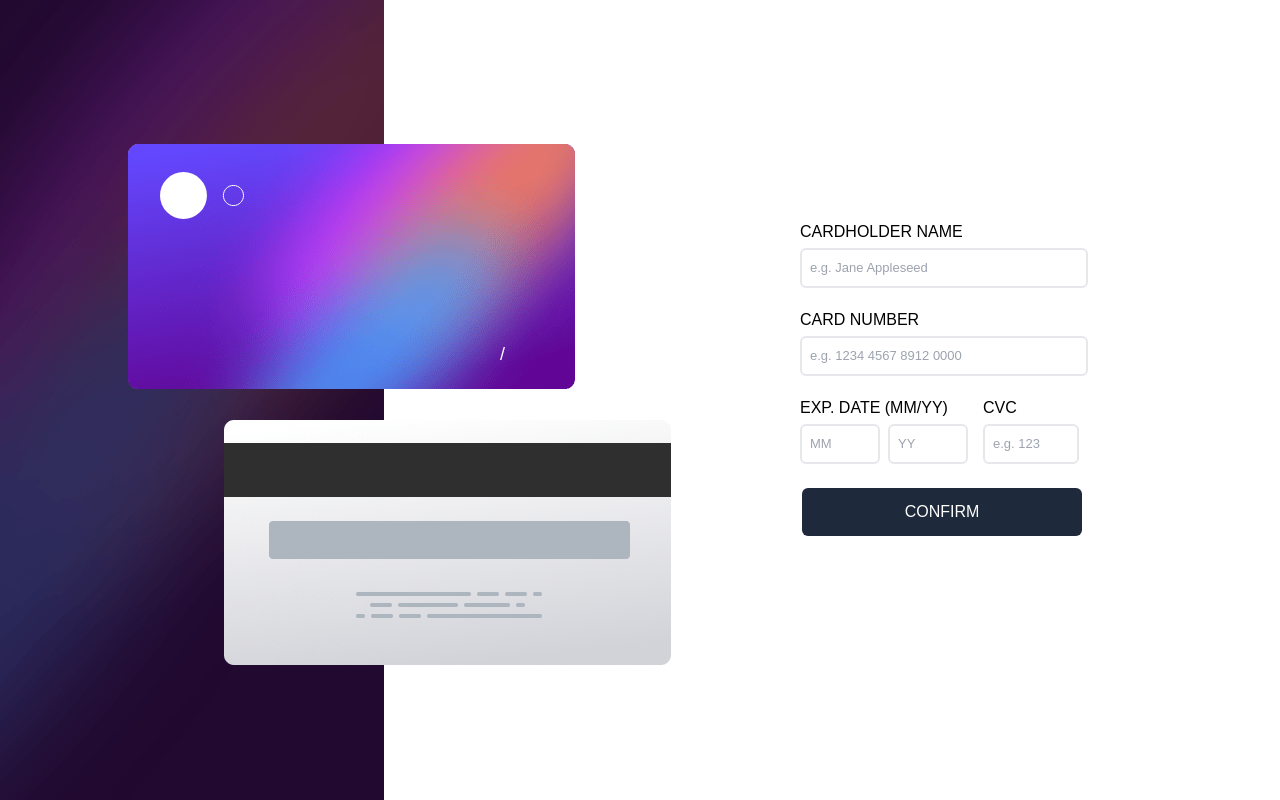
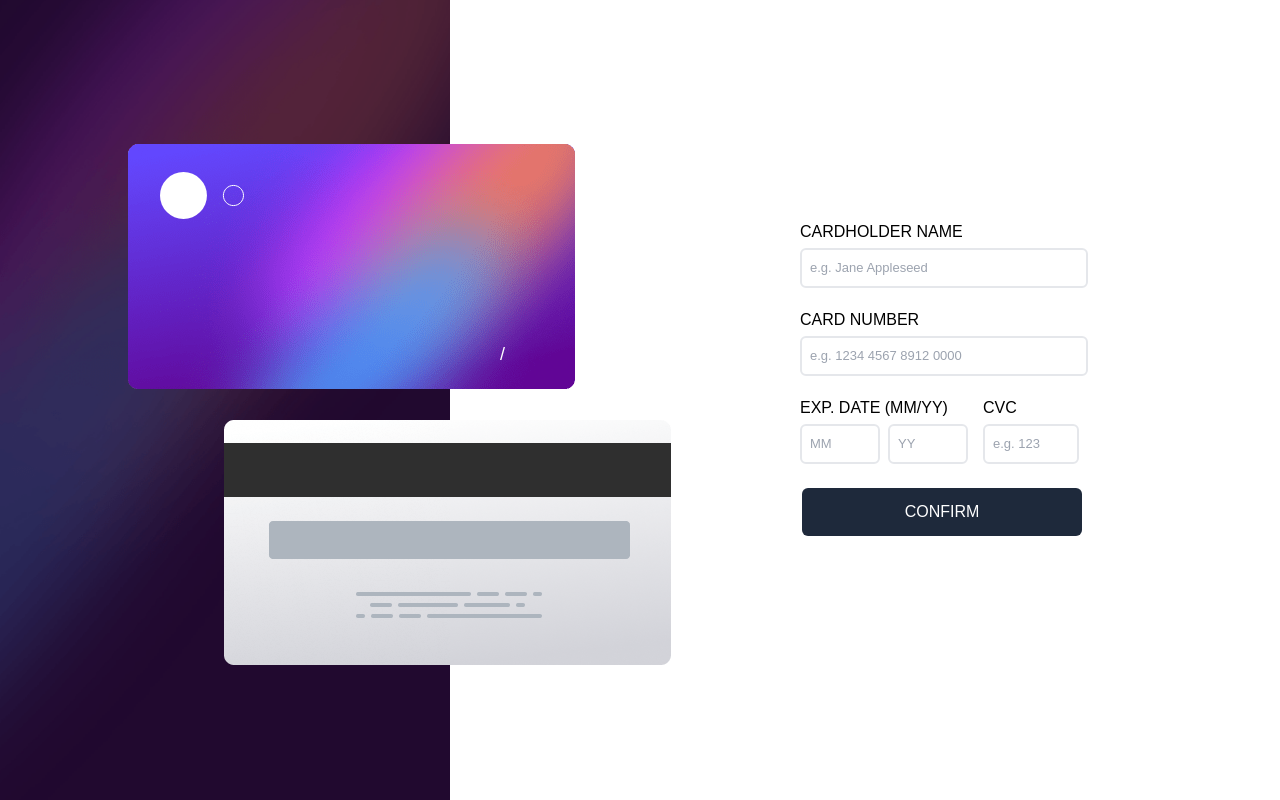
Before and after one commit to lgorvin/credit-card-form, a React (Create React App) app: page / in a window 1280 px wide. Built offline with nearby package versions, Linux system fonts and the light colour scheme.

Commit message:
background moved

```diff
--- a/src/components/Card.jsx
+++ b/src/components/Card.jsx
@@ -201,7 +201,7 @@
           />
         </svg>
       </div>
-      <div className="bg1 h-full w-[30%]"></div>
+      <div className="bg1 h-full w-[450px]"></div>
     </div>
   );
 };
--- a/src/index.css
+++ b/src/index.css
@@ -10,6 +10,9 @@
 
 .bg1 {
   background-image: url("./assets/bg-main-desktop.png");
+  background-position: center;
+  background-size: cover;
+  background-repeat: no-repeat;
 }
 
 .bg2 {
```
